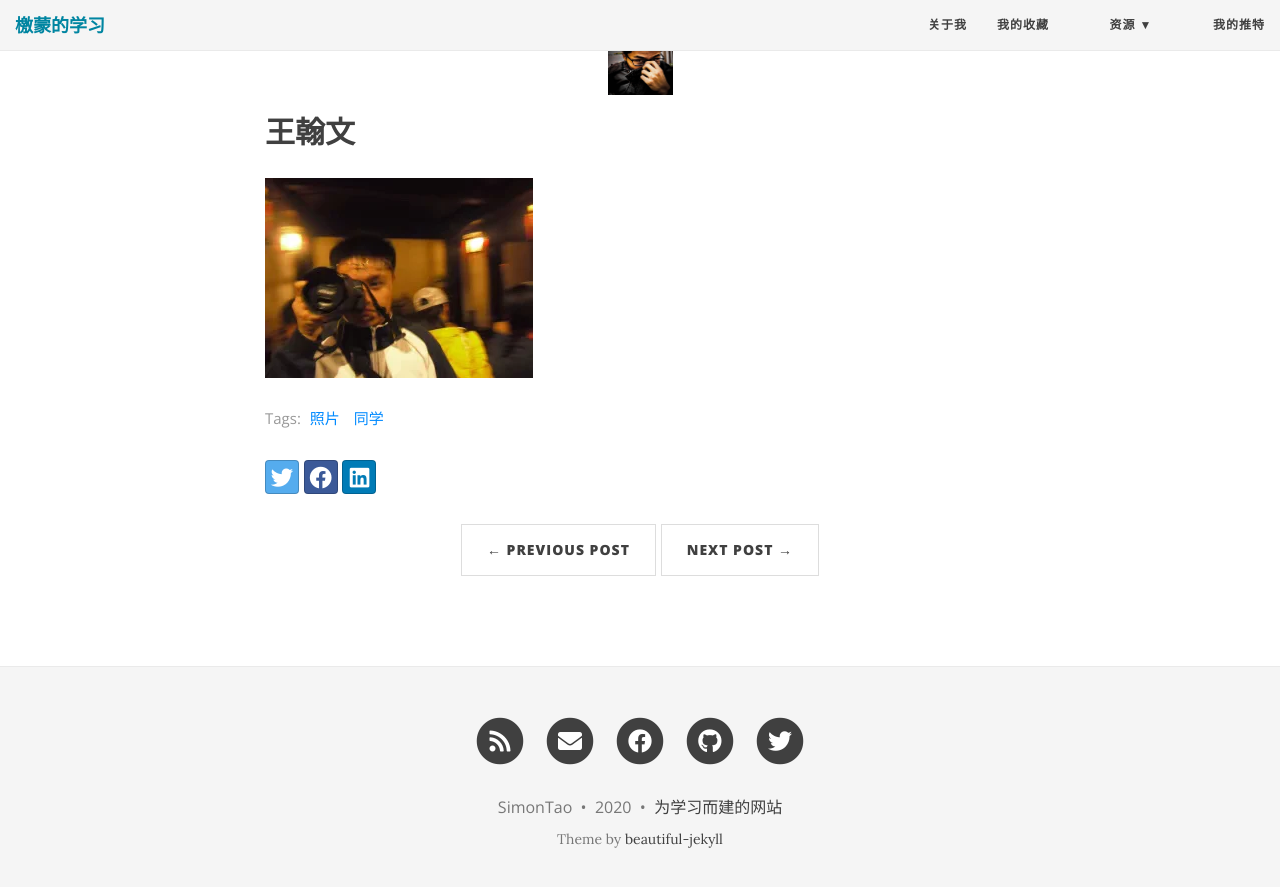
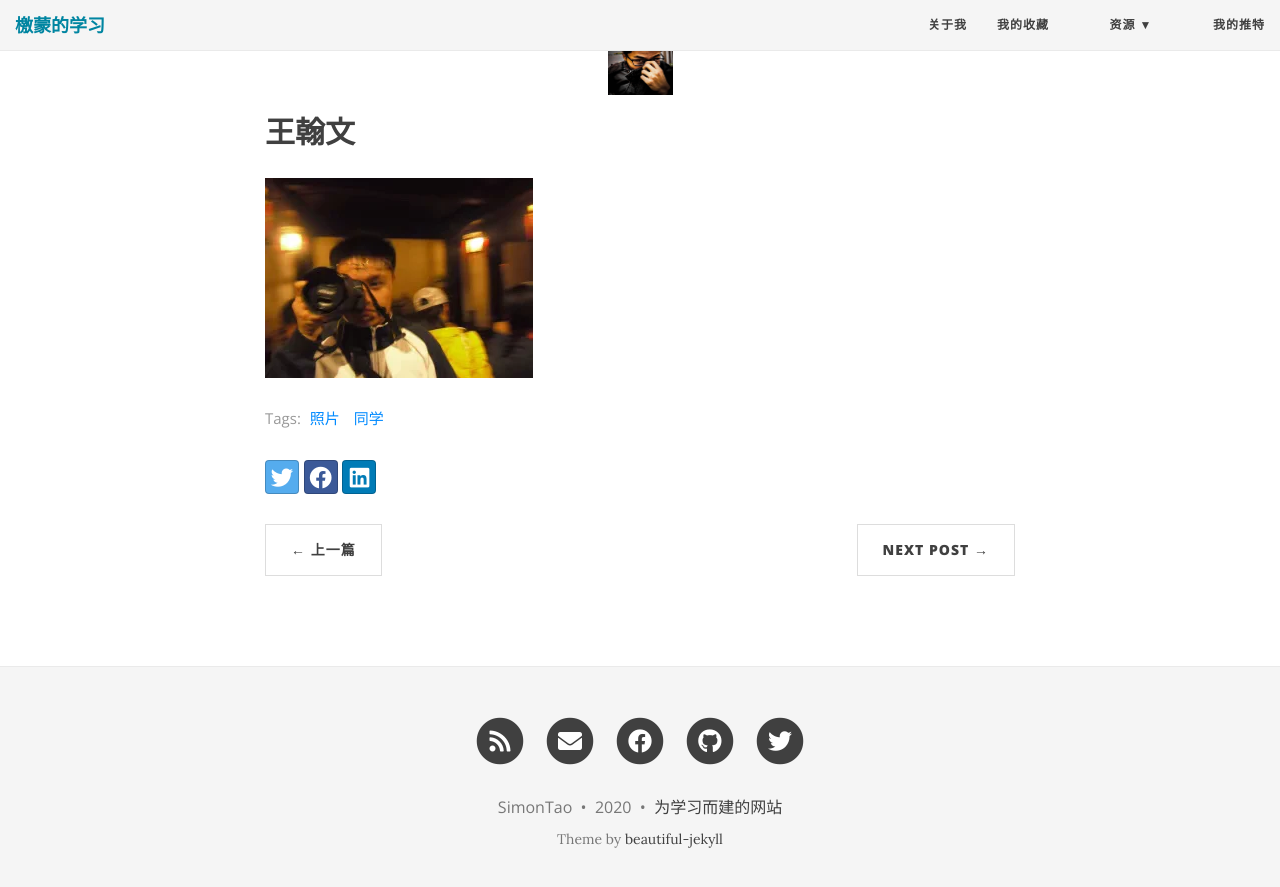
Before and after one commit to SimonTao0831/SimonTao0831.github.io, a Jekyll site: the page built from _posts/2020-03-23-my-high-school-friends.md, in a window 1280 px wide and 900 px high, scrolled down 755 px. Shown: the top 887 px of the window. Built offline with Jekyll 4.4.1, drawn with Linux system fonts in a browser that asks for light colours; nearby versions of some CDN libraries.

Commit message:
Update post.html

```diff
--- a/_layouts/post.html
+++ b/_layouts/post.html
@@ -54,12 +54,12 @@ layout: base
 
       <ul class="pager blog-pager">
         {% if page.previous.url %}
-        <li class="上一个">
-          <a href="{{ page.previous.url | relative_url }}" data-toggle="tooltip" data-placement="top" title="{{page.previous.title}}">&larr; Previous Post</a>
+        <li class="previous">
+          <a href="{{ page.previous.url | relative_url }}" data-toggle="tooltip" data-placement="top" title="{{page.previous.title}}">&larr; 上一篇</a>
         </li>
         {% endif %}
         {% if page.next.url %}
-        <li class="下一个">
+        <li class="next">
           <a href="{{ page.next.url | relative_url }}" data-toggle="tooltip" data-placement="top" title="{{page.next.title}}">Next Post &rarr;</a>
         </li>
         {% endif %}
```
